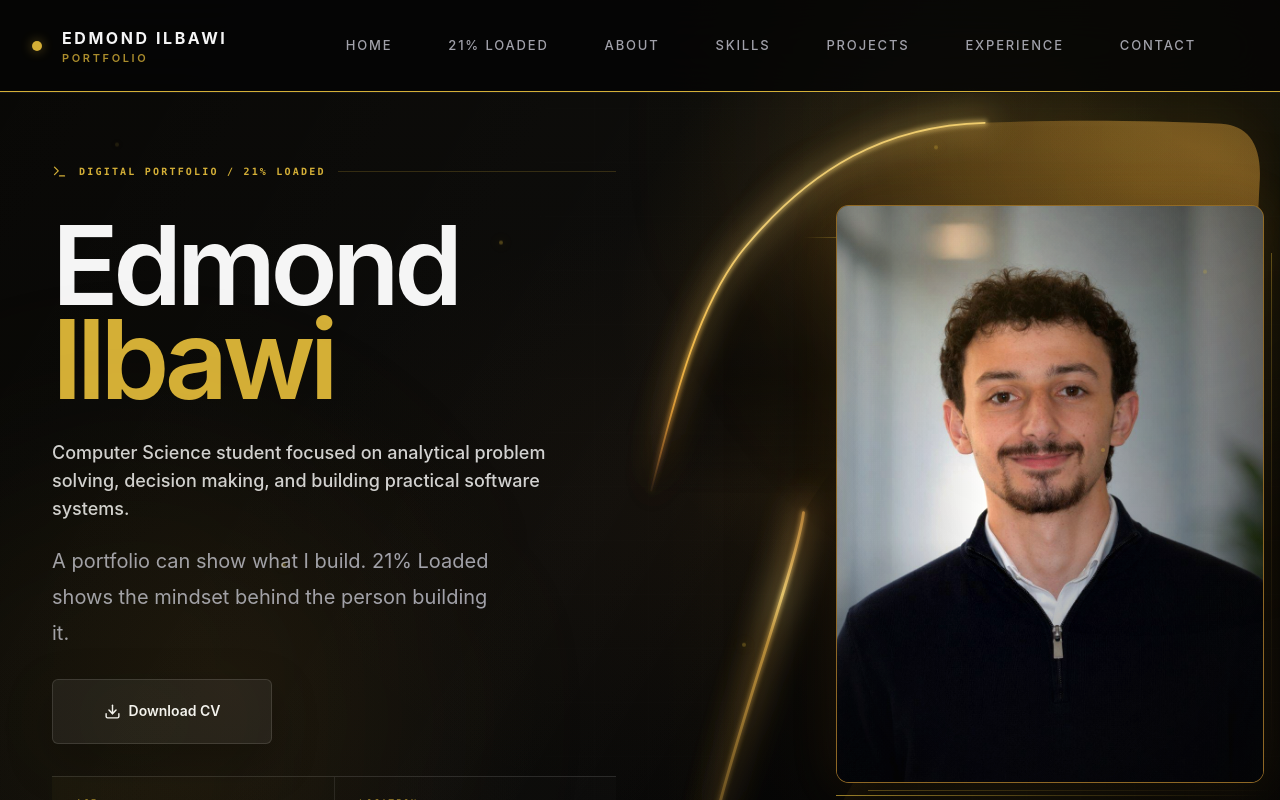
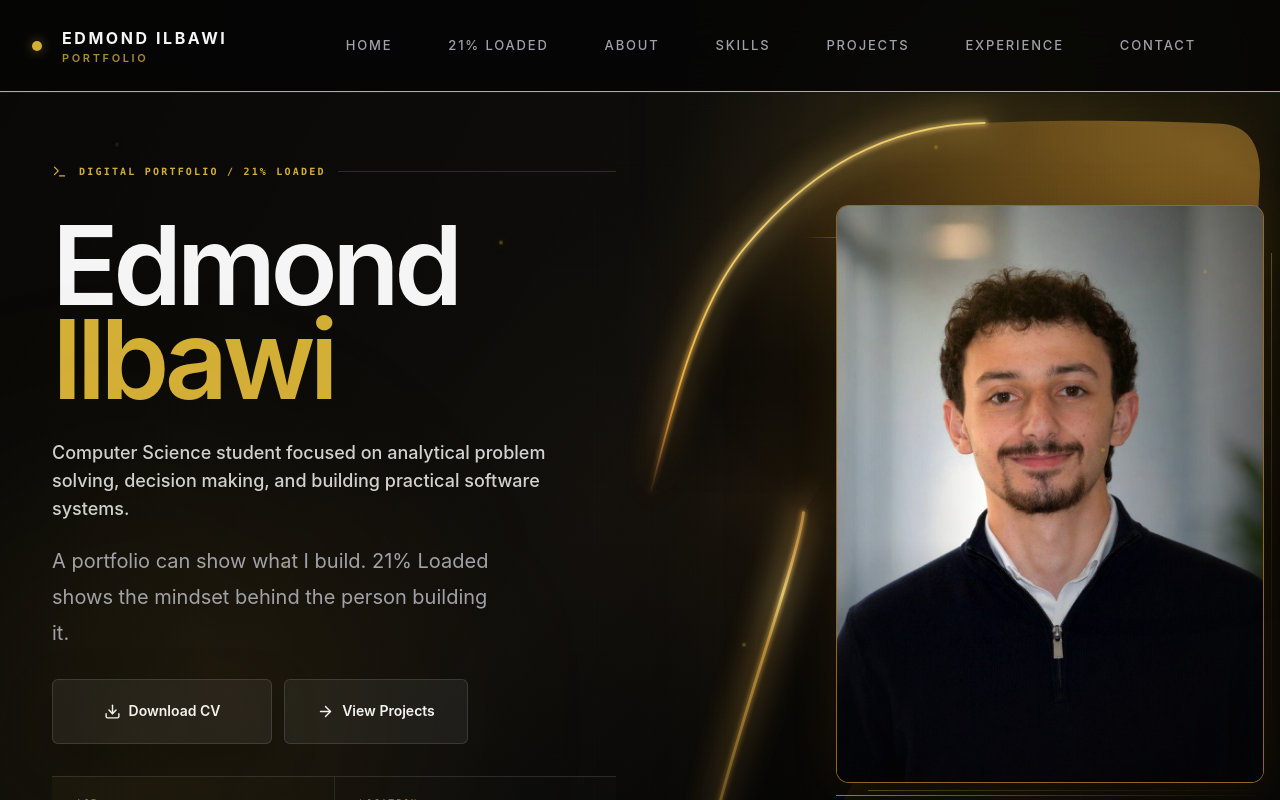
Before and after one commit to edmondilbawi/edmondilbawi, a Next.js app: page /edmondilbawi/ in a window 1280 px wide. Shown: the top 800 px of the page. Built offline with nearby package versions, Linux system fonts and the light colour scheme.

Commit message:
Polish portfolio feedback before domain

```diff
--- a/src/app/not-found.tsx
+++ b/src/app/not-found.tsx
@@ -37,12 +37,14 @@ export default function NotFound() {
           <Link
             href="/"
             className="focus-ring inline-flex min-h-12 items-center justify-center rounded-lg border border-[#e0b133] bg-[#e0b133] px-6 py-3 text-sm font-semibold text-black transition hover:bg-[#f0c74f]"
+            prefetch={false}
           >
             Return to portfolio
           </Link>
           <Link
             href="/21-loaded"
             className="focus-ring inline-flex min-h-12 items-center justify-center rounded-lg border border-[#e0b133]/45 bg-black/35 px-6 py-3 text-sm font-semibold text-[#f1ca54] transition hover:border-[#e0b133] hover:bg-[#e0b133]/10"
+            prefetch={false}
           >
             Explore 21% Loaded
           </Link>
--- a/src/components/concept-v2/V2HeroScene.tsx
+++ b/src/components/concept-v2/V2HeroScene.tsx
@@ -1,7 +1,7 @@
 "use client";
 
 import { motion } from "framer-motion";
-import { Download, MapPin, Terminal } from "lucide-react";
+import { ArrowRight, Download, MapPin, Terminal } from "lucide-react";
 import Image from "next/image";
 import { Button } from "@/components/Button";
 import { useV2Language } from "@/components/concept-v2/V2LanguageProvider";
@@ -370,7 +370,7 @@ export function V2HeroScene({ isReady = true }: V2HeroSceneProps) {
             animate={
               isReady ? { opacity: 1, y: 0 } : { opacity: 0, y: 14 }
             }
-            className="mt-5 sm:mt-7"
+            className="mt-5 flex flex-col gap-3 sm:mt-7 sm:flex-row sm:flex-wrap"
             initial={false}
             transition={itemTransition(0.4)}
           >
@@ -382,6 +382,14 @@ export function V2HeroScene({ isReady = true }: V2HeroSceneProps) {
               variant="secondary"
             >
               {t.hero.downloadCv}
+            </Button>
+            <Button
+              className="min-h-14 w-full border-gold/25 bg-transparent text-base sm:min-h-[4.1rem] sm:w-auto sm:min-w-[11.5rem]"
+              href="#v2-projects"
+              icon={<ArrowRight aria-hidden size={17} />}
+              variant="secondary"
+            >
+              {t.hero.viewProjects}
             </Button>
           </motion.div>
 
--- a/src/data/i18n.ts
+++ b/src/data/i18n.ts
@@ -193,7 +193,7 @@ export const translations = {
       eyebrow: "Selected Work",
       title: "Academic projects",
       subtitle:
-        "Two selected technical projects that reflect how I apply computer science concepts through structured project work.",
+        "A focused set of academic projects built to demonstrate practical software design, problem solving, and technical implementation.",
       preview: "Project structure preview",
       project: "Project",
       statuses: ["Academic Project", "Operating Systems Project"],
@@ -220,7 +220,7 @@ export const translations = {
       titleLead: "Let’s",
       titleAccent: "connect",
       text:
-        "Open to opportunities, collaborations, internships, and projects that allow me to keep learning, building, and contributing.",
+        "Open to internships, academic and professional opportunities, collaborations, and project discussions where I can keep learning, building, and contributing.",
       email: "Email",
       linkedin: "LinkedIn",
       openEmail: "Open Email",
--- a/src/data/portfolioContent.ts
+++ b/src/data/portfolioContent.ts
@@ -241,7 +241,7 @@ export const experienceEntries: ExperienceEntry[] = [
 ];
 
 export const contactText =
-  "Open to opportunities, collaborations, internships, and projects that allow me to keep learning, building, and contributing.";
+  "Open to internships, academic and professional opportunities, collaborations, and project discussions where I can keep learning, building, and contributing.";
 
 export const contactLinks = [
   {
```
